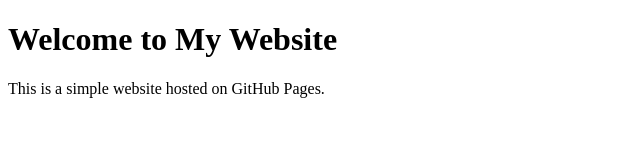
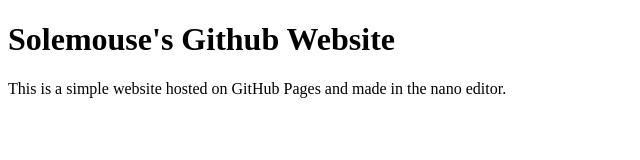
Before and after one commit to Solemouse/Solemouse.github.io, a plain HTML site: page index.html in a window 1280 px wide. Shown: the whole page, without its empty margins (0-640 px from the left). Drawn offline with Linux system fonts and the light colour scheme.

Commit message:
edited index.html

```diff
--- a/index.html
+++ b/index.html
@@ -1,10 +1,10 @@
 <!DOCTYPE html>
 <html>
 <head>
-    <title>My GitHub Pages Website</title>
+    <title>Solemouse's GitHub Pages Website</title>
 </head>
 <body>
-    <h1>Welcome to My Website</h1>
-    <p>This is a simple website hosted on GitHub Pages.</p>
+    <h1>Solemouse's Github Website</h1>
+    <p>This is a simple website hosted on GitHub Pages and made in the nano editor.</p>
 </body>
 </html>
```
